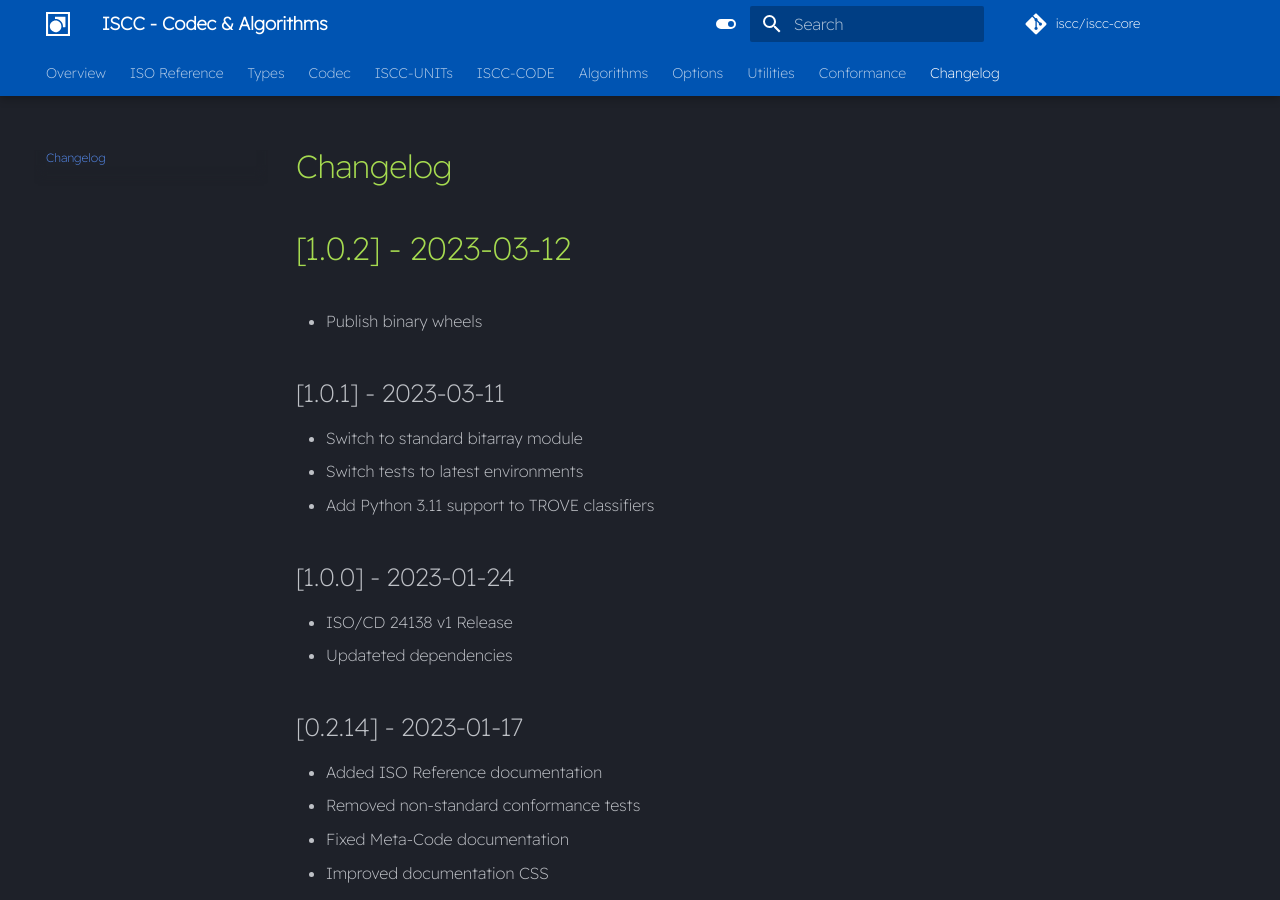
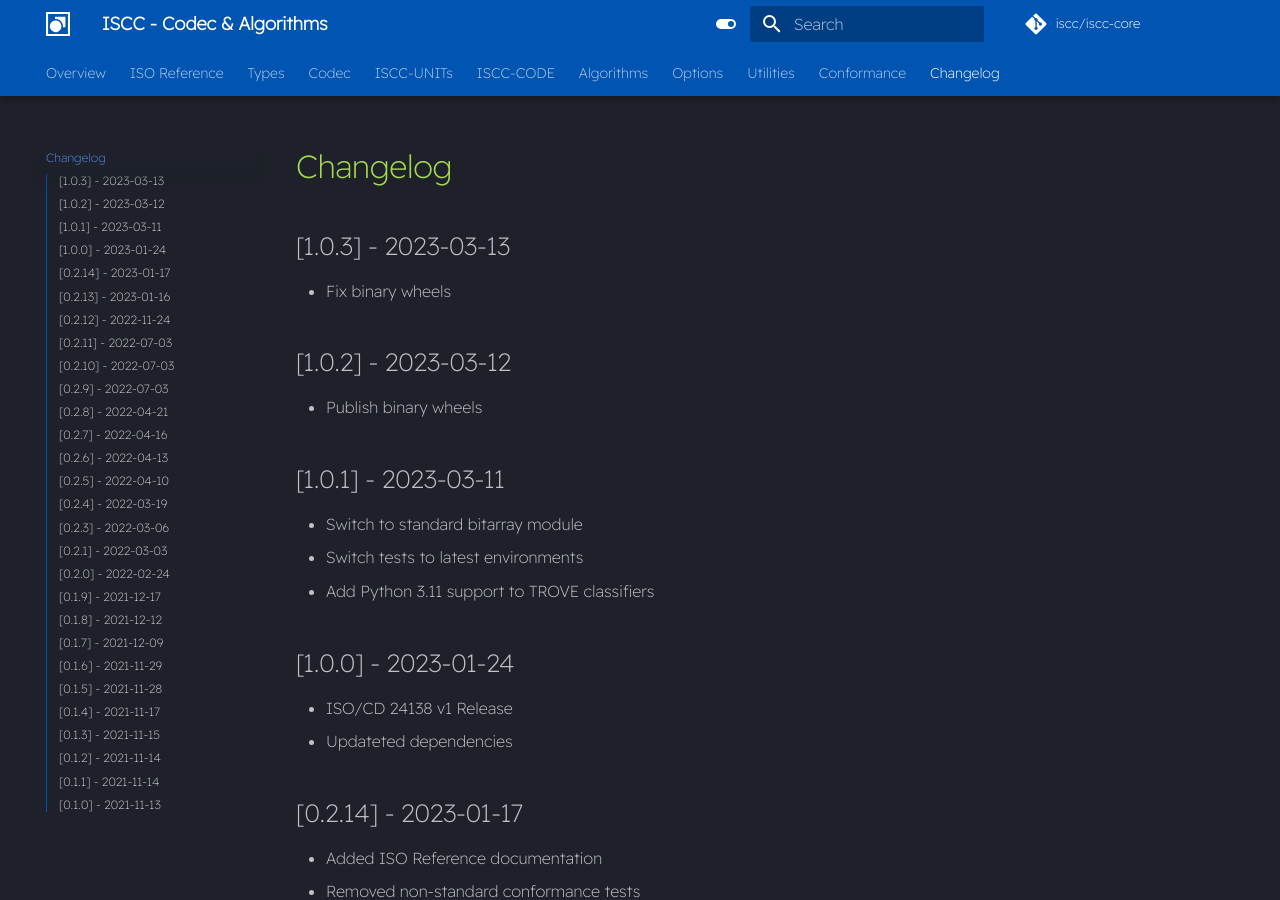
Before and after one commit to iscc/iscc-core, an MkDocs documentation site: the page built from docs/changelog.md, in a window 1280 px wide and 900 px high. Built offline with MkDocs 1.6.1 and Material for MkDocs 9.7.7, drawn with Linux system fonts in a browser that asks for light colours; comment, search, counter and statistics services are not loaded.

```diff
--- a/CHANGELOG.md
+++ b/CHANGELOG.md
@@ -1,6 +1,9 @@
 # Changelog
 
-# [1.0.2] - 2023-03-12
+## [1.0.3] - 2023-03-13
+- Fix binary wheels
+
+## [1.0.2] - 2023-03-12
 - Publish binary wheels
 
 ## [1.0.1] - 2023-03-11
--- a/docs/changelog.md
+++ b/docs/changelog.md
@@ -1,6 +1,9 @@
 # Changelog
 
-# [1.0.2] - 2023-03-12
+## [1.0.3] - 2023-03-13
+- Fix binary wheels
+
+## [1.0.2] - 2023-03-12
 - Publish binary wheels
 
 ## [1.0.1] - 2023-03-11
--- a/iscc_core/__init__.py
+++ b/iscc_core/__init__.py
@@ -1,4 +1,4 @@
-__version__ = "1.0.2"
+__version__ = "1.0.3"
 from iscc_core.options import core_opts, conformant_options
 
 # Import full api to toplevel
--- a/pyproject.toml
+++ b/pyproject.toml
@@ -1,6 +1,6 @@
 [tool.poetry]
 name = "iscc-core"
-version = "1.0.2"
+version = "1.0.3"
 description = "ISCC - Core Algorithms"
 authors = ["Titusz <tp@py7.de>"]
 license = "Apache-2.0"
```
Also changed, not shown: 2 other files.
